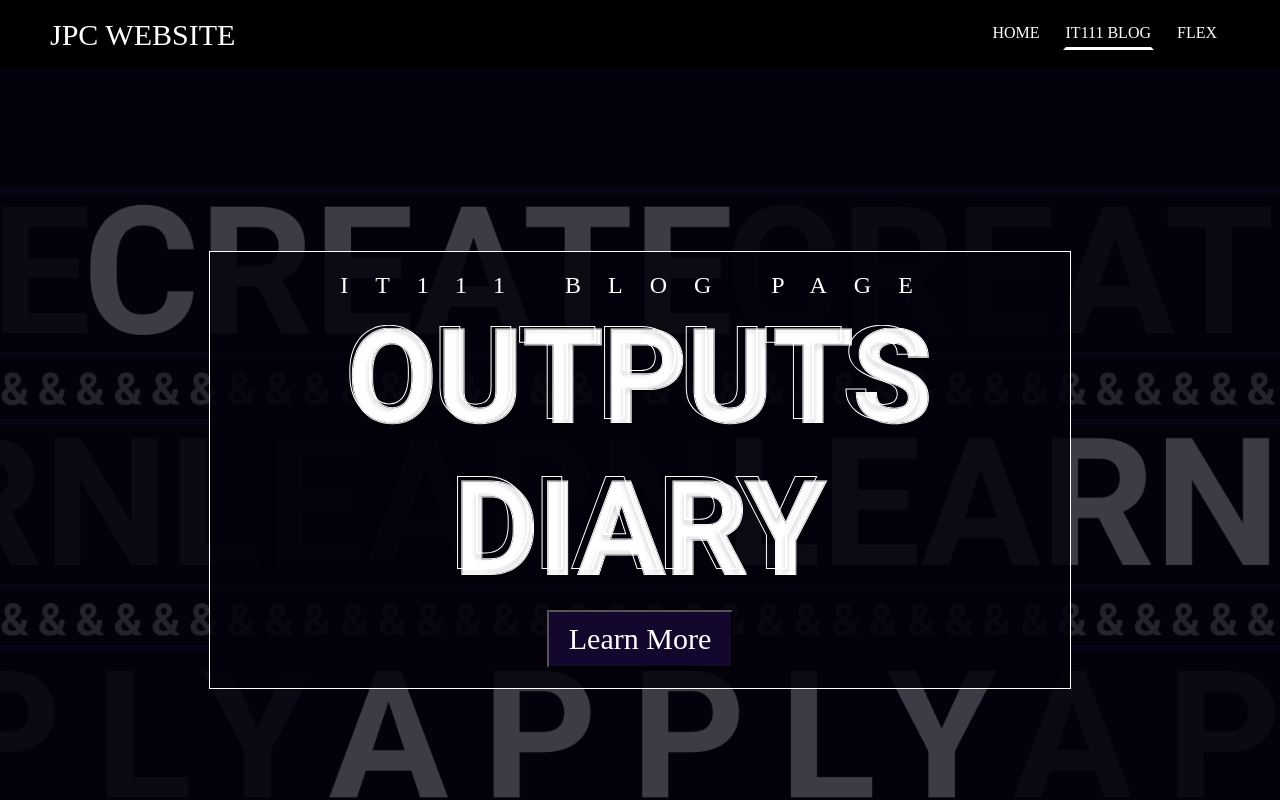
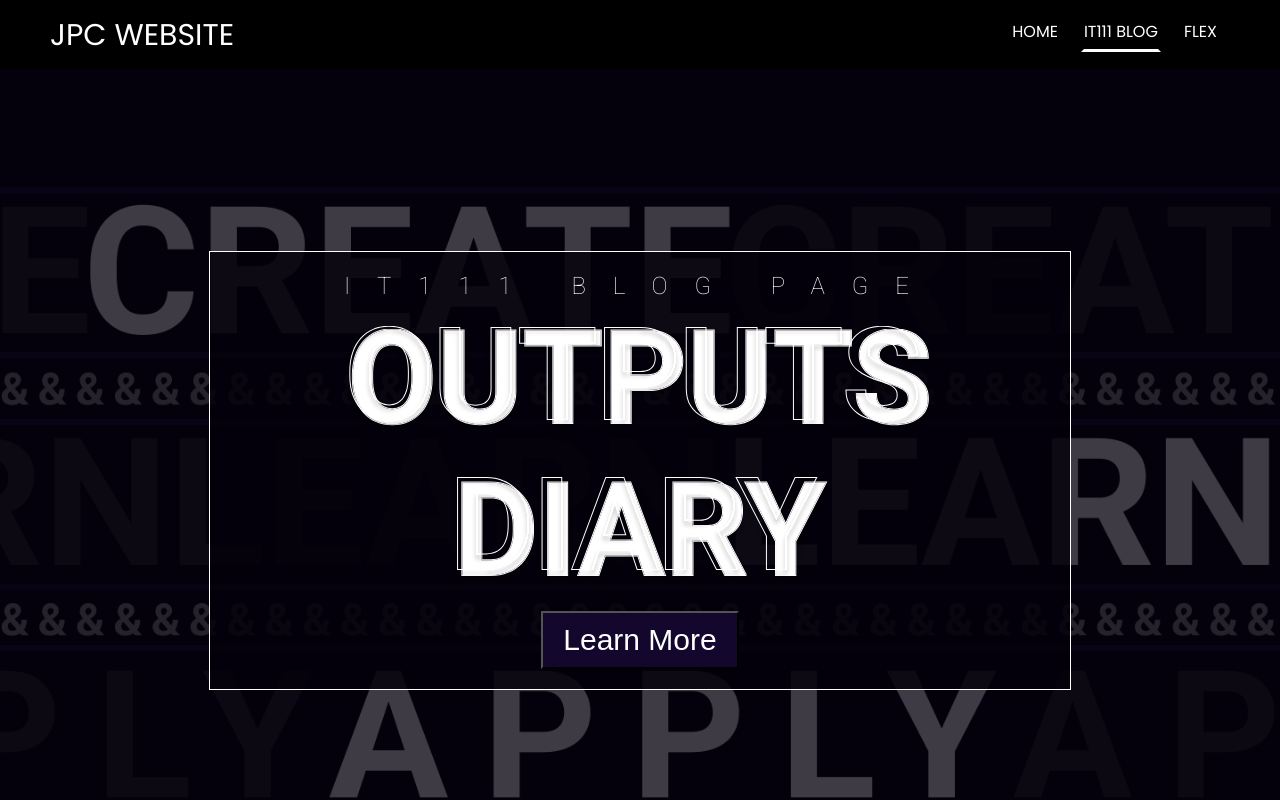
Before and after one commit to PJohn14/IT111-Web, a plain HTML site: page Subfolders/IT111.html in a window 1280 px wide. Shown: the top 800 px of the page. Drawn offline with Linux system fonts and the light colour scheme.

Commit message:
Update IT111.css

```diff
--- a/Subfolders/IT111/IT111.css
+++ b/Subfolders/IT111/IT111.css
@@ -1,7 +1,6 @@
 * {
     margin: 0;
     padding: 0;
-    font-family: "futura md bt";
     text-decoration: none;
     list-style: none;
     box-sizing: border-box;
@@ -19,6 +18,7 @@ header {
     align-items: center;
     justify-content: space-between;
     padding: 0 50px;
+    font-family: 'Poppins', sans-serif;
 }
 header .logo {
     font-size: 30px;
@@ -52,6 +52,9 @@ header nav ul li a.active {
     background: #fff;
 }
 
+main{
+    font-family: 'Roboto', sans-serif;
+}
 
 /*====================================================*/
 /*LANDING PAGE*/
```
